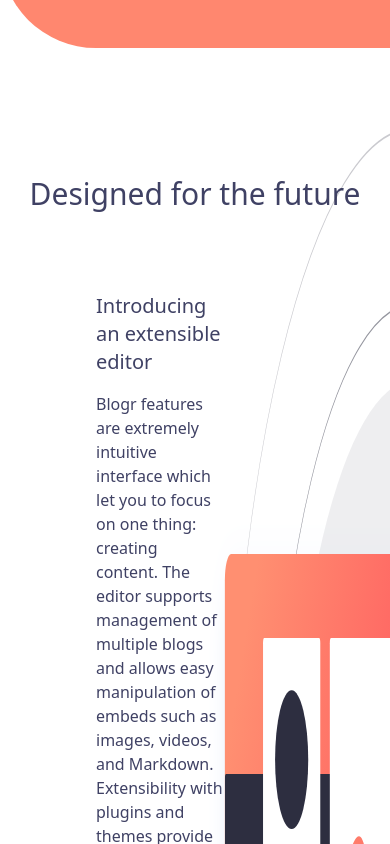
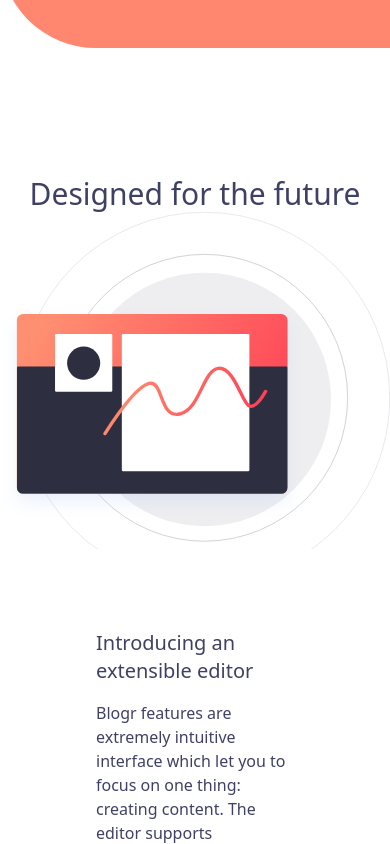
Before and after one commit to Habidoye97/blogr-landing-page, a React (Create React App) app: page / in a window 390 px wide. Shown: the part 660-1504 px from the top of the page. Built offline with nearby package versions, Linux system fonts and the light colour scheme.

Commit message:
Add responsive styles

```diff
--- a/src/Components/Header.jsx
+++ b/src/Components/Header.jsx
@@ -14,7 +14,7 @@ function Header() {
     <>
       <header className='bg-[#FF876F] relative overflow-hidden rounded-bl-[6rem]'>
         <img src={BackgroundPattern} alt="" className='absolute -top-[28rem] z-0' />
-        <div className='container mx-auto z-10 text-black pr-24 pl-24 pt-14 pb-24 relative'>
+        <div className='container mx-auto z-10 text-black px-24 pt-14 pb-24 relative'>
           <div className='flex gap-8 justify-between'>
             <div className='flex items-center'>
               <img className='w-20' src={Logo} alt="logo"/>
@@ -22,7 +22,7 @@ function Header() {
             <div className='flex-1'>
               <NavBar navIsShowing={navIsShowing}/>
             </div>
-            <div className='cursor-pointer mmd:hidden lg:hidden md:block sm:block' onClick={() => setNavIsShowing(!navIsShowing)}>
+            <div className='cursor-pointer mmd:block lg:hidden md:block sm:block' onClick={() => setNavIsShowing(!navIsShowing)}>
               {navIsShowing?  <MdOutlineClose className='text-white text-4xl'/> : <HiOutlineMenuAlt1 className='text-white text-4xl'/>}
             </div>
           </div>
--- a/src/Components/Main.jsx
+++ b/src/Components/Main.jsx
@@ -9,20 +9,20 @@ function Main() {
           <div className='bg-transparent  box-border'>
             <h1 className='text-center text-3xl bg-transparent'>Designed for the future</h1>
           </div>
-          <div className='flex border-box'>
+          <div className='flex flex-col-reverse mmd:flex-row border-box'>
             <div className='flex-1 border-box'>
-              <div className='pl-24 pr-24 py-20'>
+              <div className='px-24 py-20'>
                 <h2 className='text-xl pb-4 font-medium'>Introducing an extensible editor</h2>
                 <p>Blogr features are extremely intuitive interface which let you to focus on one thing: creating content. The editor supports management of multiple blogs and allows easy manipulation of embeds such as images, videos, and Markdown. Extensibility with plugins and themes provide easy way to add functionality or change the look of a blog </p>
               </div>
-              <div className='pl-24 pr-24'>
+              <div className='px-24'>
                 <h2 className='text-xl pb-4 font-medium'>Robust content management</h2>
                 <p >Flexible content management enables users to easily move through posts, increase the usability of your blog by adding customized categories, sections, format, or flow. with this functionality, you're in full control. </p>
               </div>
             </div>
             <div className='flex-1 border-box'>
               <div className=''>
-                <img className='absolute top-20 h-[90%] -right-52 z-20' src={illustration} alt="" />
+                <img className='mmd:absolute mmd:top-20 mmd:h-[75%] lg:h-[90%] mmd:-right-52 z-20' src={illustration} alt="" />
               </div>
 
             </div>
```
